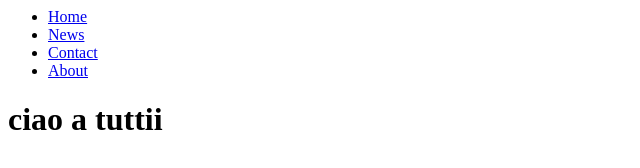
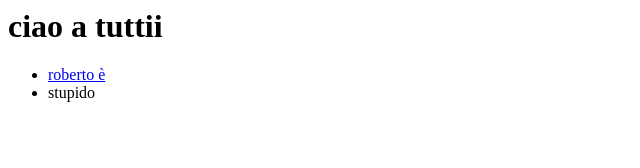
Before and after one commit to gagagagags/portfolio, a plain HTML site: page index.html in a window 1280 px wide. Shown: the whole page, without its empty margins (0-640 px from the left). Drawn offline with Linux system fonts and the light colour scheme.

Commit message:
Update index.html

```diff
--- a/index.html
+++ b/index.html
@@ -6,13 +6,13 @@
   </head>
 
   <body>
-    <ul>
-  <li><a href="#home">Home</a></li>
-  <li><a href="#news">News</a></li>
-  <li><a href="#contact">Contact</a></li>
-  <li><a href="#about">About</a></li>
+     <h1>ciao a tuttii</h1>
+
+<ul>
+  <li><a href="aboutme.html">roberto è</a></li>
+  <li>stupido</li>
 </ul>
-    <h1>ciao a tuttii</h1>
+
     </body>
 
  </html>
```
